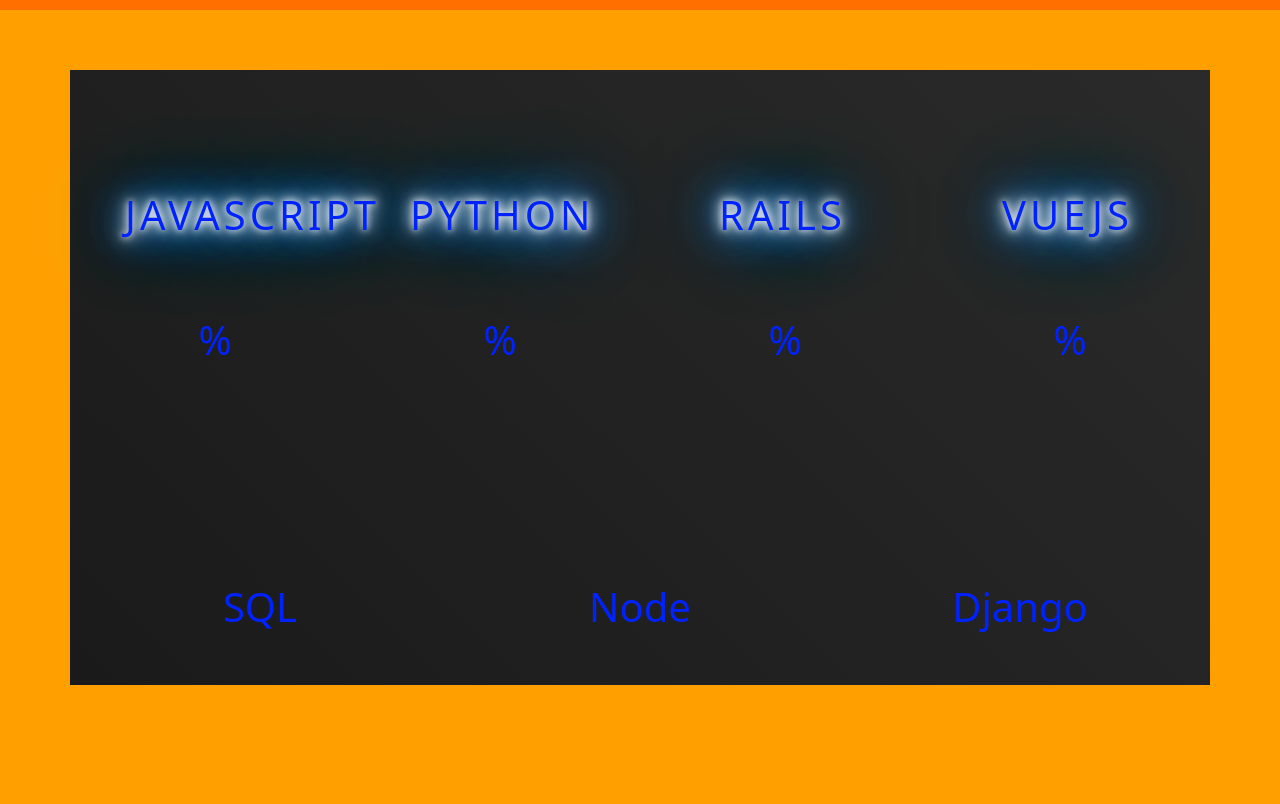
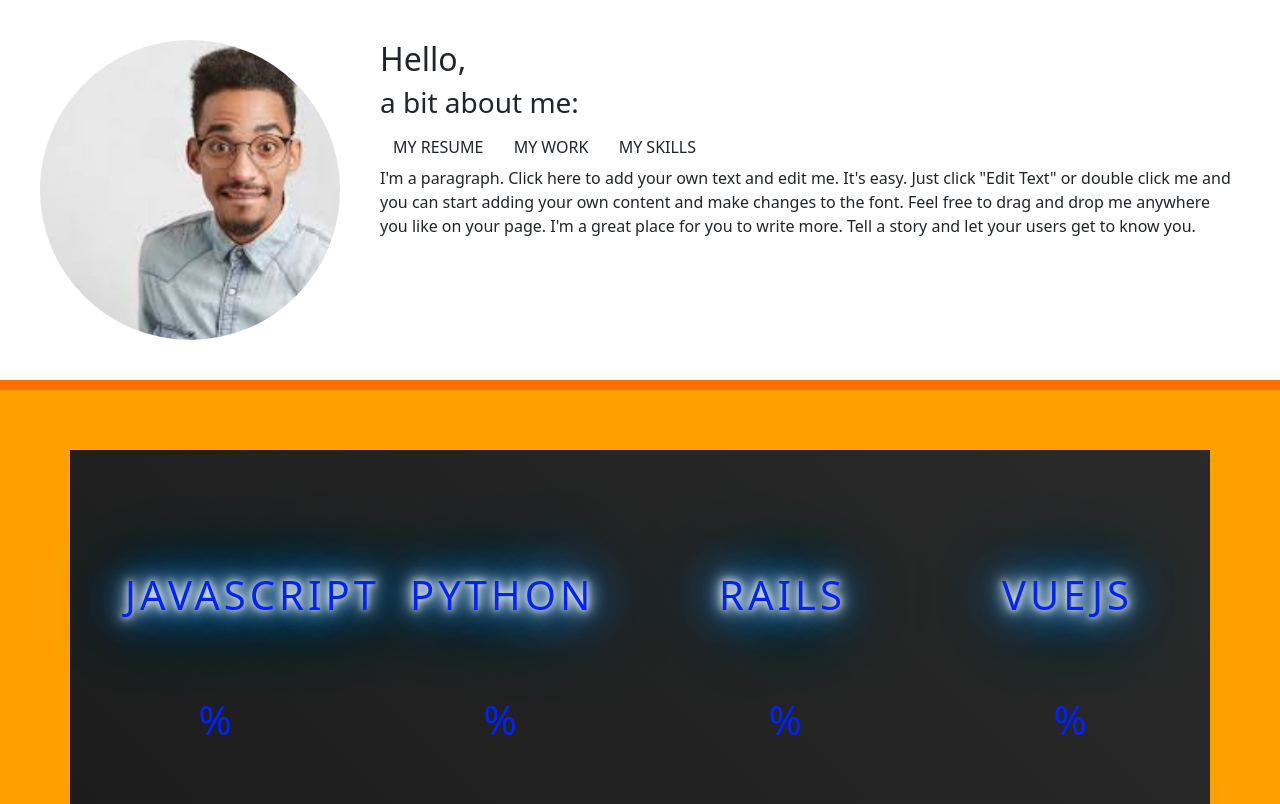
Before and after one commit to SirWilliamIII/willcarpenter.site, a PHP site: page / in a window 1280 px wide. Shown: the part 80-884 px from the top of the page. Run offline with PHP 8.4, Linux system fonts and the light colour scheme.

Commit message:
about me section

```diff
--- a/css/style.css
+++ b/css/style.css
@@ -1008,3 +1008,23 @@
         font-size: 14pt;
     }
 }
+
+
+.profile-section {
+    display: flex;
+    justify-content: center;
+    align-items: flex-start;
+    padding: 40px;
+}
+
+
+.profile-image {
+    width: 300px;
+    height: 300px;
+    border-radius: 50%;
+    object-fit: cover;
+}
+
+.about-me {
+    margin-left: 40px;
+}
--- a/index.html
+++ b/index.html
@@ -50,7 +50,7 @@
             <div class="collapse navbar-collapse">
                 <ul class="navbar-nav text-dark">
                     <li class="nav-item text-dark">
-                        <a href="resume.pdf" class="nav-link" target="_blank">View/Download PDF Resume</a>
+                        <a href="/resume.pdf" class="nav-link" target="_blank">View/Download PDF Resume</a>
                     </li>
                     <li class="nav-item text-dark">
                         <a class="nav-link" href="index.html">Home </a>
@@ -65,6 +65,28 @@
                 </ul>
             </div>
         </nav>
+        <section>
+
+                <div class="profile-section">
+                    <img src="headshot.png" alt="Nicola Rider" class="profile-image">
+                    <div class="about-me">
+                        <h2>Hello,</h2>
+                        <h3>a bit about me:</h3>
+                        <div class="buttons">
+                            <button class="btn red">MY RESUME</button>
+                            <button class="btn blue">MY WORK</button>
+                            <button class="btn green">MY SKILLS</button>
+                        </div>
+                        <p>I'm a paragraph. Click here to add your own text and edit me. It's easy. Just click "Edit Text" or
+                            double click me and you can start adding your own content and make changes to the font. Feel free to
+                            drag and drop me anywhere you like
+                            on your page. I'm a great place for you to write more. Tell a story and let your users get to know
+                            you.</p>
+                    </div>
+                </div>
+
+
+        </section>
         <section id="skills" class="bg2">
             <div class="container">
                 <div class="row">
```
Also changed, not shown: 1 other file.
